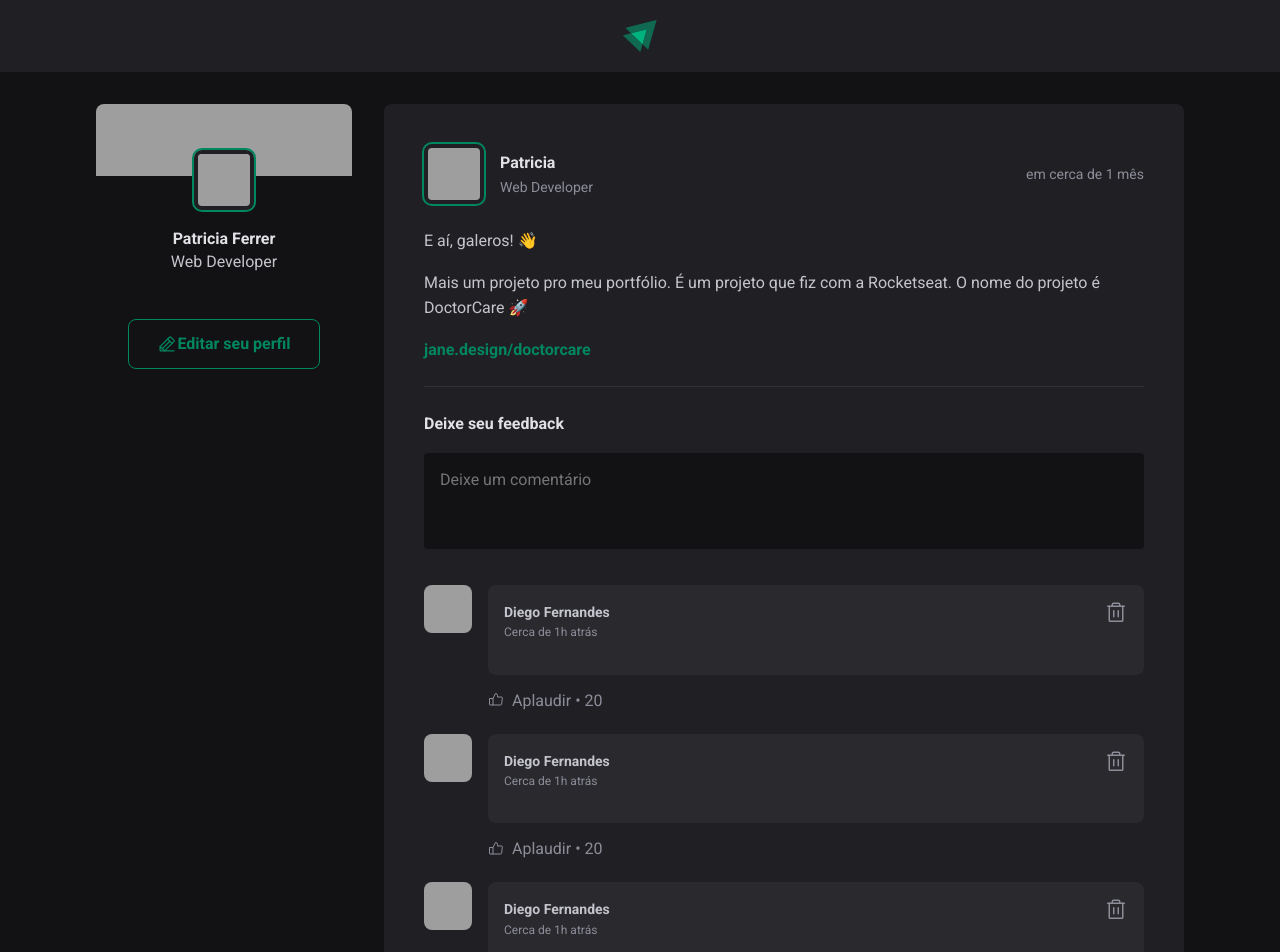
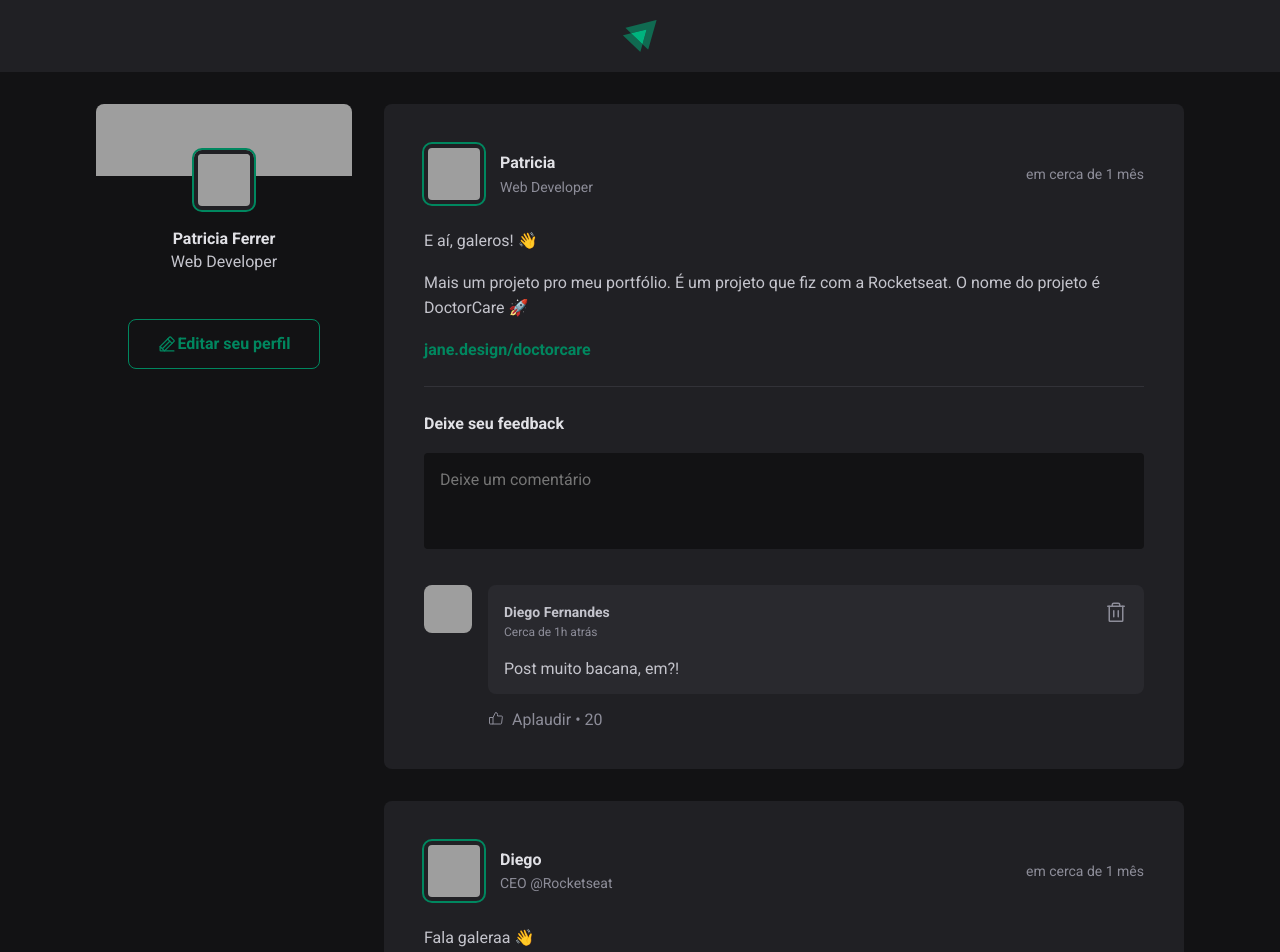
Before and after one commit to PatsFerrer/react_ignite_feed, a React (Vite) app: page / in a window 1280 px wide. Shown: the top 952 px of the page. Built offline with nearby package versions, Linux system fonts and the light colour scheme; grey boxes are pictures that could not be loaded.

Commit message:
refinando comments

```diff
--- a/src/components/Post.jsx
+++ b/src/components/Post.jsx
@@ -1,11 +1,26 @@
 import { format, formatDistanceToNow } from "date-fns";
 import ptBR from "date-fns/locale/pt-BR";
+import { useState } from "react";
 
 import { Avatar } from "./Avatar";
 import { Comment } from "./Comment";
 import styles from "./Post.module.css";
 
 export function Post({ author, publishedAt, content }) {
+  const [comments, setComments] = useState(["Post muito bacana, em?!"]);
+  const [newCommentText, setNewCommentText] = useState("");
+
+  const handleCreateNewComment = () => {
+    event.preventDefault();
+
+    setComments([...comments, newCommentText]);
+    setNewCommentText("");
+  };
+
+  const handleNewCommentChange = () => {
+    setNewCommentText(event.target.value);
+  };
+
   const publishedDateFormatted = format(
     publishedAt,
     " d 'de' LLLL 'às' HH:mm'h' ",
@@ -30,33 +45,45 @@
           </div>
         </div>
 
-        <time title={publishedDateFormatted} dateTime={publishedAt.toISOString()}>
+        <time
+          title={publishedDateFormatted}
+          dateTime={publishedAt.toISOString()}
+        >
           {publishedDateRelativeToNow}
         </time>
       </header>
 
       <div className={styles.content}>
-        {content.map(line => {
-          if (line.type === 'paragraph') {
-            return <p>{line.content}</p>
-          } else if (line.type === 'link') {
-            return <p><a href="#">{line.content}</a></p>
+        {content.map((line) => {
+          if (line.type === "paragraph") {
+            return <p>{line.content}</p>;
+          } else if (line.type === "link") {
+            return (
+              <p>
+                <a href="#">{line.content}</a>
+              </p>
+            );
           }
         })}
       </div>
 
-      <form className={styles.commentForm}>
+      <form onSubmit={handleCreateNewComment} className={styles.commentForm}>
         <strong>Deixe seu feedback</strong>
-        <textarea placeholder="Deixe um comentário" />
+        <textarea
+          onChange={handleNewCommentChange}
+          name="myComment"
+          value={newCommentText}
+          placeholder="Deixe um comentário"
+        />
         <footer>
           <button type="submit">Publicar</button>
         </footer>
       </form>
 
       <div className={styles.commentList}>
-        <Comment />
-        <Comment />
-        <Comment />
+        {comments.map((comment) => {
+          return <Comment content={comment} />;
+        })}
       </div>
     </article>
   );
```
